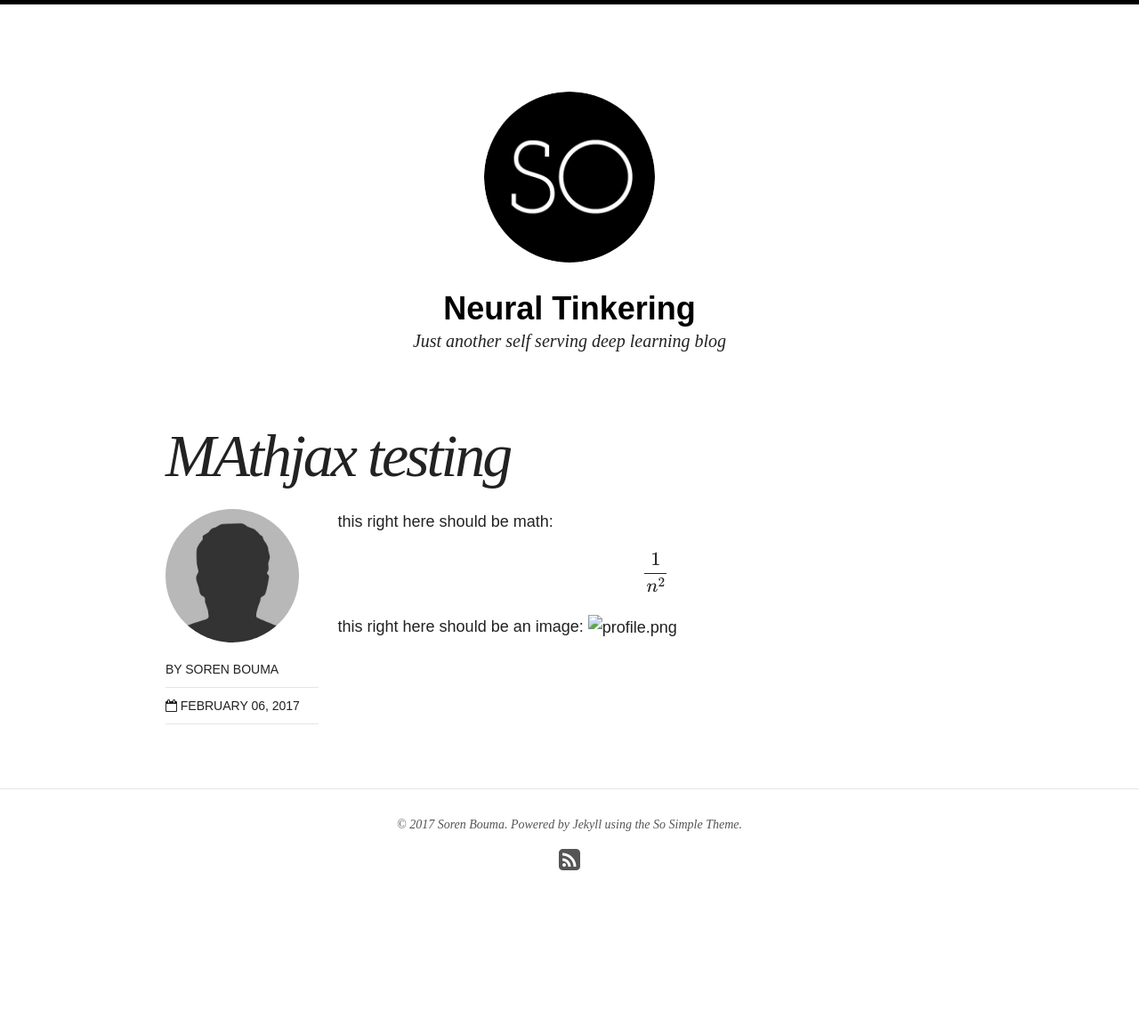
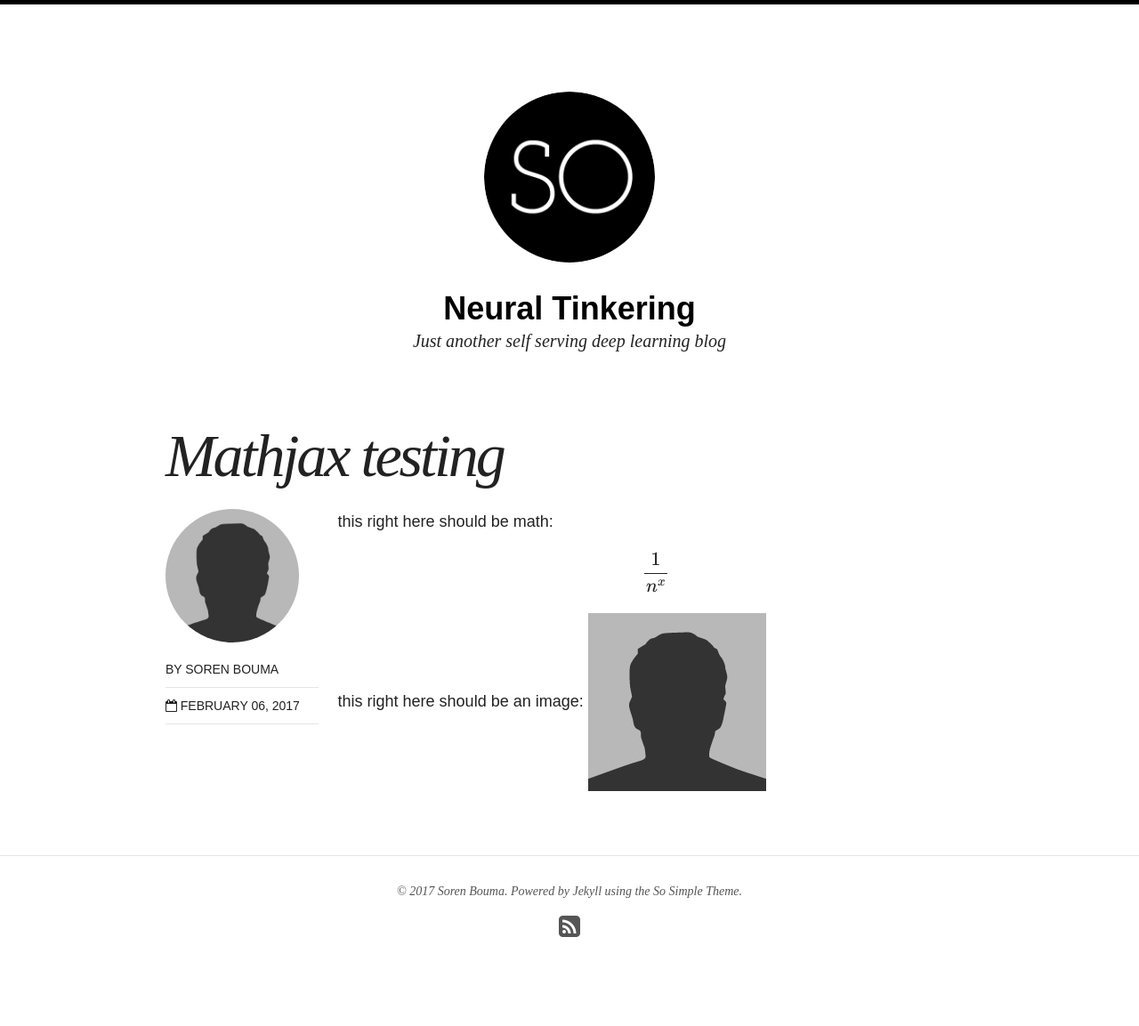
Before and after one commit to sorenbouma/sorenbouma.github.io, a Jekyll site: the page built from _posts/blog/2017-02-06-hello-world.md, in a window 1280 px wide. Shown: the whole page at 89% size. Built offline with Jekyll 4.4.1, drawn with Linux system fonts in a browser that asks for light colours; nearby versions of some CDN libraries; formulas are drawn with MathJax 3; before the commit the page ends 1078 px from its top, so only the background shows below that.

Commit message:
Update 2017-02-06-hello-world.md

```diff
--- a/_posts/blog/2017-02-06-hello-world.md
+++ b/_posts/blog/2017-02-06-hello-world.md
@@ -1,13 +1,13 @@
 ---
 layout: post
-title: MAthjax testing
+title: Mathjax testing
 categories: blog
-date: 2017-02-06T00:00:00.000Z
+date: 2017-02-06
 published: true
 ---
 
 this right here should be math:
-\\[ \frac{1}{n^{2}} \\]
+\\[ \frac{1}{n^{x}} \\]
 
 this right here should be an image:
-![]({{site.baseurl}}/_posts/blog/profile.png)![profile.png]({{site.baseurl}}/_posts/blog/profile.png)
+![what the fuck]({{ site.url }}/images/bio-photo.jpg)
```
